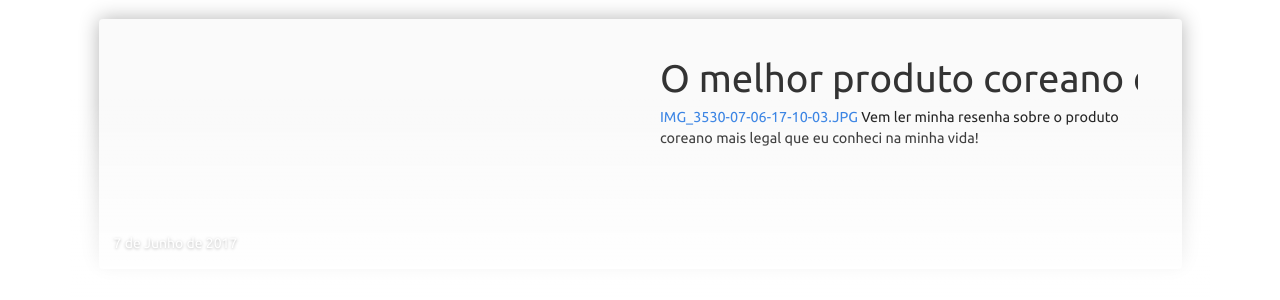
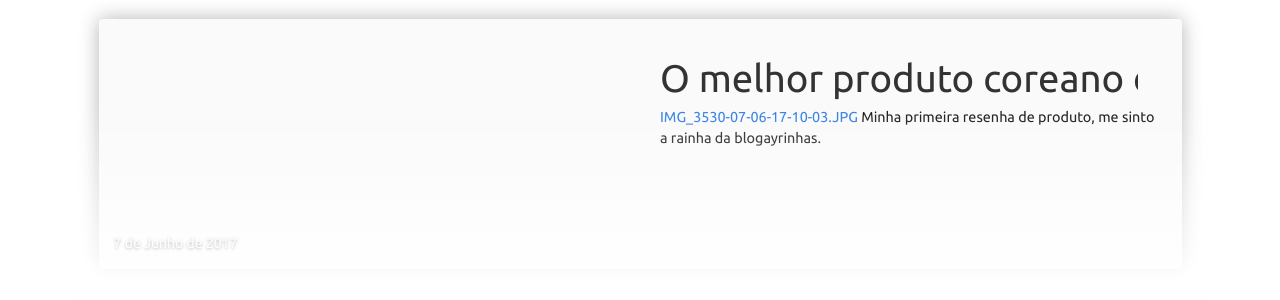
Before and after one commit to devsatty/devsatty.github.io, a Jekyll site: the page built from index.md, in a window 1280 px wide. Shown: the part 336-636 px from the top of the page. Built offline with Jekyll 4.4.1, drawn with Linux system fonts in a browser that asks for light colours; nearby versions of some CDN libraries; library files that are not in the unit come from our copies; a script that is not in the unit is left out.

Commit message:
Updated O Produto Coreano De Todos

```diff
--- a/_posts/2017-06-07-o-produto-coreano-de-todos.markdown
+++ b/_posts/2017-06-07-o-produto-coreano-de-todos.markdown
@@ -16,7 +16,7 @@ tags:
 ---
 
 [IMG_3530-07-06-17-10-03.JPG](/uploads/IMG_3530-07-06-17-10-03.JPG)
-Vem ler minha resenha sobre o produto coreano mais legal que eu conheci na minha vida!
+Minha primeira resenha de produto, me sinto a rainha da blogayrinhas.
 
 *"Oi meninas, turru boum?"* E aí meus pãezinhos, como vocês estão?
 
```
